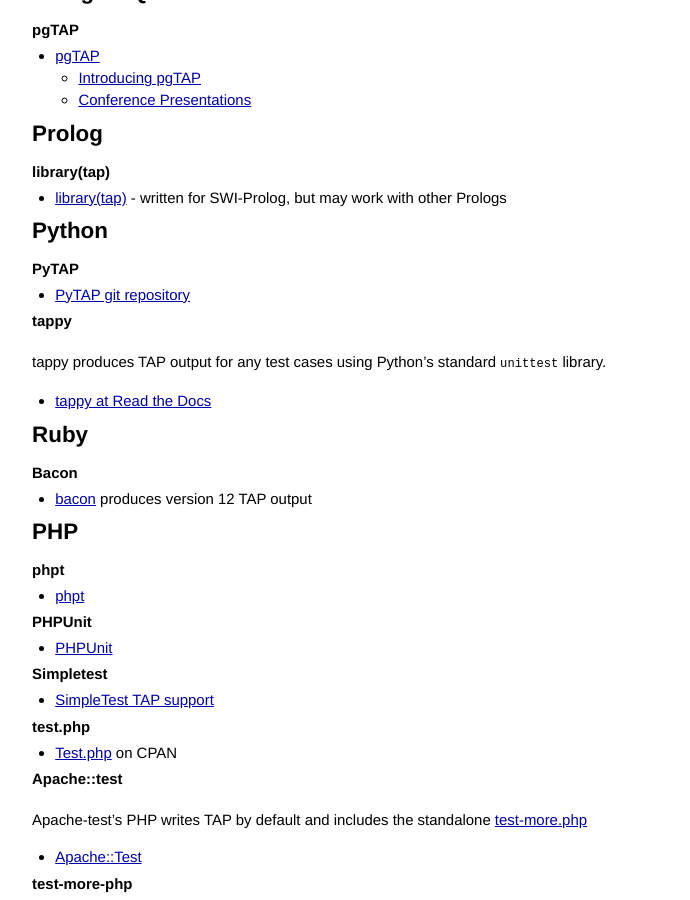
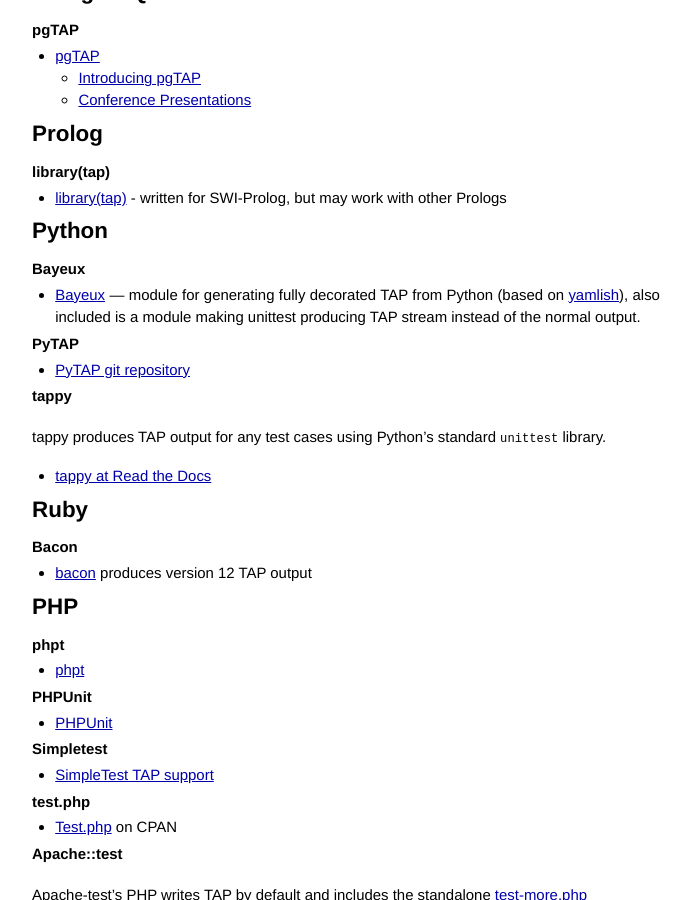
Before and after one commit to TestAnything/testanything.github.io, a Jekyll site: the page built from producers.md, in a window 1280 px wide and 900 px high, scrolled down 4756 px. Shown: the whole window, without its empty margins (294-984 px from the left). Built offline with Jekyll 4.4.1, drawn with Linux system fonts in a browser that asks for light colours; Markdown is read by kramdown in place of the engine named in the settings.

Commit message:
Mention bayeux and yamlish in producers.md
Mentions bayeux (and yamlish) as fully equivalent Python ports of Perl TAP modules.

```diff
--- a/producers.md
+++ b/producers.md
@@ -214,6 +214,10 @@
 
 ## Python
 
+### Bayeux
+
+-    [Bayeux](https://pypi.python.org/pypi/bayeux/) — module for generating fully decorated TAP from Python (based on [yamlish](https://pypi.python.org/pypi/yamlish)), also included is a module making unittest producing TAP stream instead of the normal output.
+
 ### PyTAP
 
 -    [PyTAP git repository](http://git.codesimply.com/?p=PyTAP.git;a=summary)
```
